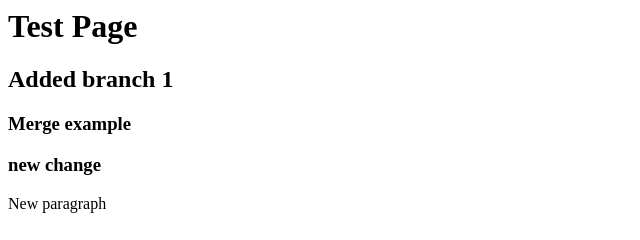
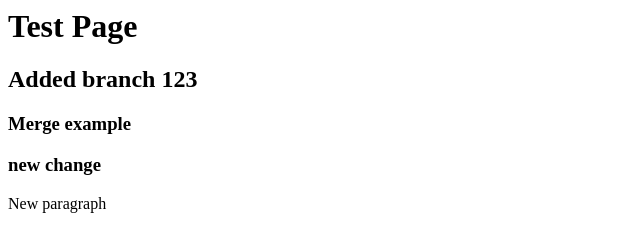
Before and after one commit to ssharma34/devops, a plain HTML site: page index.html in a window 1280 px wide. Shown: the full height of the page, 0-640 px from the left. Drawn offline with Linux system fonts and the light colour scheme.

Commit message:
changed message

```diff
--- a/index.html
+++ b/index.html
@@ -3,7 +3,7 @@
     <body>
         <h1>Test Page</h1>
         <h2>
-            Added branch 1
+            Added branch 123
         </h2>
         <h3>
             Merge example
```
